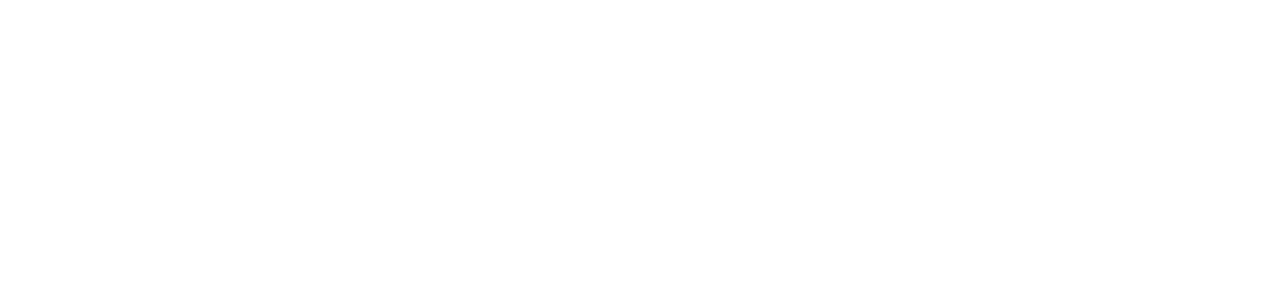
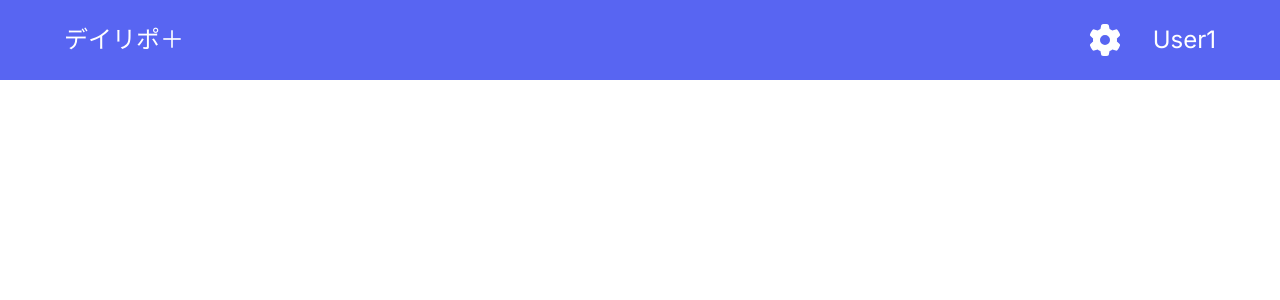
Before and after one commit to shtk0119/DailyReport, a Next.js app in the folder client/: page / in a window 1280 px wide. Shown: the top 300 px of the page. Built offline with nearby package versions, Linux system fonts and the light colour scheme.

Commit message:
Headerコンポーネント作成、layout.tsxファイルでインポート

```diff
--- /dev/null
+++ b/client/app/components/GearIcon.tsx
@@ -0,0 +1,18 @@
+import { SVGProps } from 'react';
+
+export function GearIcon(props: SVGProps<SVGSVGElement>) {
+  return (
+    <svg
+      xmlns="http://www.w3.org/2000/svg"
+      width="6em"
+      height="2em"
+      viewBox="0 0 512 512"
+      {...props}
+    >
+      <path
+        fill="currentColor"
+        d="M495.9 166.6c3.2 8.7.5 18.4-6.4 24.6l-43.3 39.4c1.1 8.3 1.7 16.8 1.7 25.4s-.6 17.1-1.7 25.4l43.3 39.4c6.9 6.2 9.6 15.9 6.4 24.6c-4.4 11.9-9.7 23.3-15.8 34.3l-4.7 8.1c-6.6 11-14 21.4-22.1 31.2c-5.9 7.2-15.7 9.6-24.5 6.8l-55.7-17.7c-13.4 10.3-28.2 18.9-44 25.4l-12.5 57.1c-2 9.1-9 16.3-18.2 17.8c-13.8 2.3-28 3.5-42.5 3.5s-28.7-1.2-42.5-3.5c-9.2-1.5-16.2-8.7-18.2-17.8l-12.5-57.1c-15.8-6.5-30.6-15.1-44-25.4l-55.6 17.8c-8.8 2.8-18.6.3-24.5-6.8c-8.1-9.8-15.5-20.2-22.1-31.2l-4.7-8.1c-6.1-11-11.4-22.4-15.8-34.3c-3.2-8.7-.5-18.4 6.4-24.6l43.3-39.4c-1.1-8.4-1.7-16.9-1.7-25.5s.6-17.1 1.7-25.4l-43.3-39.4c-6.9-6.2-9.6-15.9-6.4-24.6c4.4-11.9 9.7-23.3 15.8-34.3l4.7-8.1c6.6-11 14-21.4 22.1-31.2c5.9-7.2 15.7-9.6 24.5-6.8l55.7 17.7c13.4-10.3 28.2-18.9 44-25.4l12.5-57.1c2-9.1 9-16.3 18.2-17.8C227.3 1.2 241.5 0 256 0s28.7 1.2 42.5 3.5c9.2 1.5 16.2 8.7 18.2 17.8l12.5 57.1c15.8 6.5 30.6 15.1 44 25.4l55.7-17.7c8.8-2.8 18.6-.3 24.5 6.8c8.1 9.8 15.5 20.2 22.1 31.2l4.7 8.1c6.1 11 11.4 22.4 15.8 34.3zM256 336a80 80 0 1 0 0-160a80 80 0 1 0 0 160"
+      ></path>
+    </svg>
+  );
+}
--- /dev/null
+++ b/client/app/components/Header.tsx
@@ -0,0 +1,16 @@
+import React from 'react';
+import { GearIcon } from './GearIcon';
+
+const Header = () => {
+  return (
+    <div className="w-screen h-[10vh] text-white bg-[#5865F2] flex items-center justify-between">
+      <h1 className="text-2xl ml-8 md:ml-8 lg:ml-16">デイリポ＋</h1>
+      <div className="flex">
+        <GearIcon />
+        <h1 className="text-2xl mr-8 md:mr-8 lg:mr-16">User1</h1>
+      </div>
+    </div>
+  );
+};
+
+export default Header;
--- a/client/app/layout.tsx
+++ b/client/app/layout.tsx
@@ -1,11 +1,12 @@
-import type { Metadata } from "next";
-import { Inter } from "next/font/google";
-import "./globals.css";
+import type { Metadata } from 'next';
+import { Inter } from 'next/font/google';
+import './globals.css';
+import Header from './components/Header';
 
-const inter = Inter({ subsets: ["latin"] });
+const inter = Inter({ subsets: ['latin'] });
 
 export const metadata: Metadata = {
-  title: "Daily Report",
+  title: 'Daily Report',
 };
 
 export default function RootLayout({
@@ -15,7 +16,10 @@
 }>) {
   return (
     <html lang="ja">
-      <body className={inter.className}>{children}</body>
+      <body className={inter.className}>
+        <Header />
+        {children}
+      </body>
     </html>
   );
 }
--- a/client/app/page.tsx
+++ b/client/app/page.tsx
@@ -1,5 +1,3 @@
 export default function Home() {
-  return (
-    <div></div>
-  );
+  return <div></div>;
 }
--- a/client/tailwind.config.ts
+++ b/client/tailwind.config.ts
@@ -1,17 +1,20 @@
-import type { Config } from "tailwindcss";
+import type { Config } from 'tailwindcss';
 
 const config: Config = {
   content: [
-    "./pages/**/*.{js,ts,jsx,tsx,mdx}",
-    "./components/**/*.{js,ts,jsx,tsx,mdx}",
-    "./app/**/*.{js,ts,jsx,tsx,mdx}",
+    './pages/**/*.{js,ts,jsx,tsx,mdx}',
+    './components/**/*.{js,ts,jsx,tsx,mdx}',
+    './app/**/*.{js,ts,jsx,tsx,mdx}',
   ],
   theme: {
     extend: {
       backgroundImage: {
-        "gradient-radial": "radial-gradient(var(--tw-gradient-stops))",
-        "gradient-conic":
-          "conic-gradient(from 180deg at 50% 50%, var(--tw-gradient-stops))",
+        'gradient-radial': 'radial-gradient(var(--tw-gradient-stops))',
+        'gradient-conic':
+          'conic-gradient(from 180deg at 50% 50%, var(--tw-gradient-stops))',
+      },
+      colors: {
+        discord: '#5865F2',
       },
     },
   },
```
